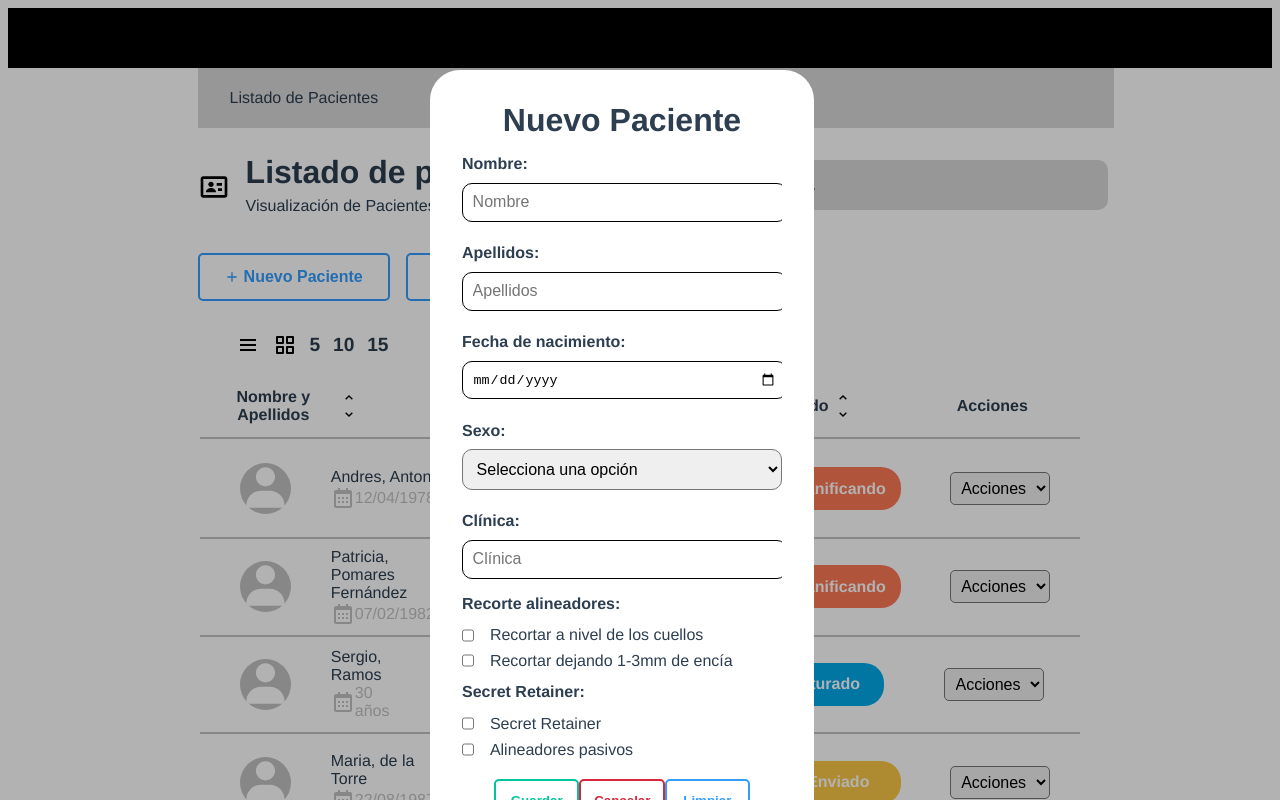
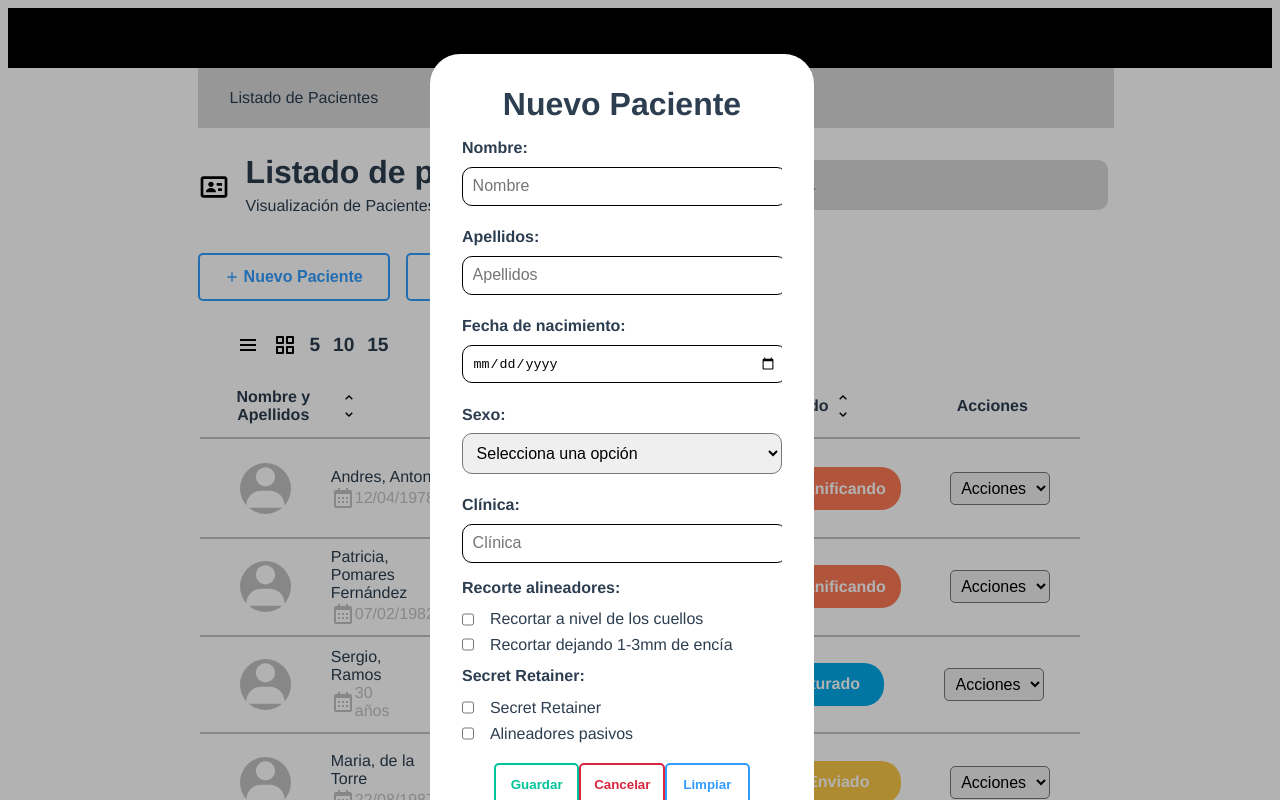
Before and after one commit to Claratj/secret-aligner, a Vue app: page / in a window 1280 px wide. Shown: the top 800 px of the page. Built offline with nearby package versions, Linux system fonts and the light colour scheme.

Commit message:
styles modal ok

```diff
--- a/src/components/NewClient.vue
+++ b/src/components/NewClient.vue
@@ -136,12 +136,11 @@ export default {
 }
 .modal {
   position: fixed;
-  top: 15%;
+  top: 13%;
   left: 37.5%;
   margin-top: -50px;
   margin-left: -50px;
   width: 25%;
-  height: fit-content;
   padding: 2rem;
   background-color: white;
   border-radius: 30px;
```
